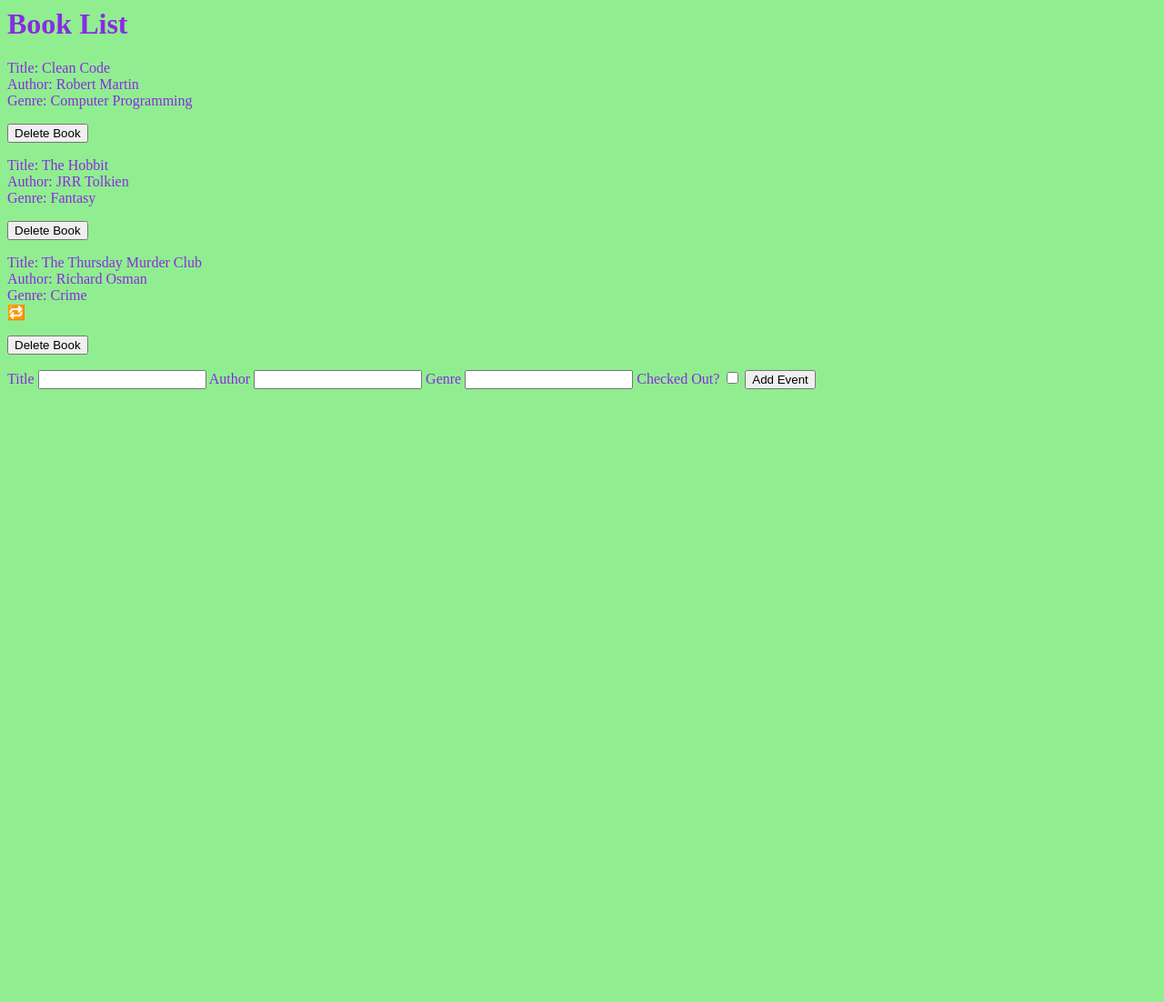
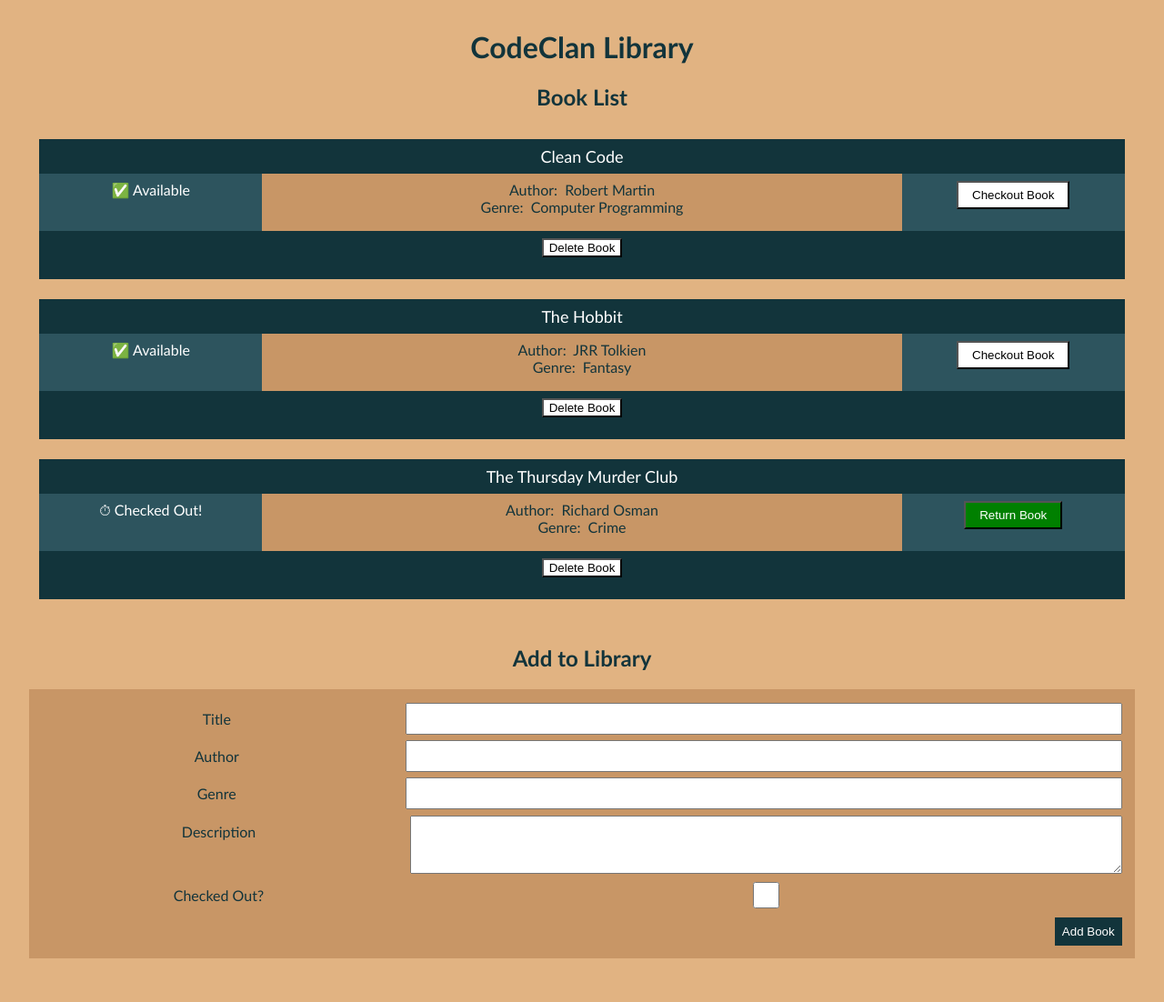
Before and after one commit to EJDC/CC-W3D5-Codeclan_Library_Flask_Homework, a Flask app: page /books in a window 1280 px wide. Shown: the whole page at 91% size. Before the commit the page ends 428 px from the top, so only its background shows below. Run offline with Flask 2, Linux system fonts and the light colour scheme.

Commit message:
:white_check_mark: Complete

```diff
--- a/controllers/controller.py
+++ b/controllers/controller.py
@@ -1,11 +1,18 @@
 from flask import render_template, request, redirect
 from app import app
-from models.book_manager import books, add_new_book, remove_book
+from models.book_manager import books, add_new_book, remove_book, check_in_book, check_out_book
 from models.book import Book
 
 @app.route('/books')
 def index():
     return render_template('index.html', title='Home', books=books)
+
+@app.route('/books/<index>')
+def single_book(index):
+  chosen_book = books[int(index)]
+  return render_template('book.html', title= 'Book Information', books=books, book=chosen_book)
+
+#   order=orders[int(order_id)]
 
 @app.route('/books', methods=['POST'])
 def add_book():
@@ -13,11 +20,22 @@ def add_book():
     author = request.form['author']
     genre = request.form['genre']
     checked_out = True if 'checked_out' in request.form else False
-    new_book = Book(title, author, genre, checked_out)
+    description = request.form['description']
+    new_book = Book(title, author, genre, checked_out, description)
     add_new_book(new_book)
     return render_template('index.html', title='Home', books=books)
 
 @app.route('/books/delete/<index>', methods=['POST'])
-def delete_event(index):
+def delete_book(index):
     remove_book(int(index))
     return redirect('/books')
+
+@app.route('/books/check_out/<index>', methods=['POST'])
+def checkout_book(index):
+    check_out_book(int(index))
+    return redirect(request.referrer)
+
+@app.route('/books/check_in/<index>', methods=['POST'])
+def checkin_book(index):
+    check_in_book(int(index))
+    return redirect(request.referrer)
--- a/models/book.py
+++ b/models/book.py
@@ -1,7 +1,8 @@
 class Book():
 
-    def __init__(self, title, author, genre, checked_out):
+    def __init__(self, title, author, genre, checked_out, description):
         self.title = title
         self.author = author
         self.genre = genre
         self.checked_out = checked_out
+        self.description = description
--- a/models/book_manager.py
+++ b/models/book_manager.py
@@ -1,8 +1,12 @@
 from models.book import *
 
-book1 = Book("Clean Code", "Robert Martin", "Computer Programming", False)
-book2 = Book("The Hobbit", "JRR Tolkien", "Fantasy", False)
-book3 = Book("The Thursday Murder Club", "Richard Osman", "Crime", True)
+book1des = "Even bad code can function. But if code isn't clean, it can bring a development organization to its knees. Every year, countless hours and significant resources are lost because of poorly written code. But it doesn't have to be that way. Noted software expert Robert C. Martin presents a revolutionary paradigm with Clean Code: A Handbook of Agile Software Craftsmanship. Martin has teamed up with his colleagues from Object Mentor to distill their best agile practice of cleaning code 'on the fly' into a book that will instill within you the values of a software craftsman and make you a better programmer--but only if you work at it. What kind of work will you be doing? You'll be reading code--lots of code. And you will be challenged to think about what's right about that code, and what's wrong with it. More importantly, you will be challenged to reassess your professional values and your commitment to your craft."
+book2des = "The Hobbit is set within Tolkien's fictional universe and follows the quest of home-loving Bilbo Baggins, the titular hobbit, to win a share of the treasure guarded by a dragon named Smaug. Bilbo's journey takes him from his light-hearted, rural surroundings into more sinister territory."
+book3des = "In a peaceful retirement village, four unlikely friends meet up once a week to investigate unsolved murders. But when a brutal killing takes place on their very doorstep, the Thursday Murder Club find themselves in the middle of their first live case. Elizabeth, Joyce, Ibrahim and Ron might be pushing eighty but they still have a few tricks up their sleeves. Can our unorthodox but brilliant gang catch the killer before it's too late? The Times Crime Book of the Month Guardian Best Crime and Thrillers"
+
+book1 = Book("Clean Code", "Robert Martin", "Computer Programming", False, book1des)
+book2 = Book("The Hobbit", "JRR Tolkien", "Fantasy", False, book2des)
+book3 = Book("The Thursday Murder Club", "Richard Osman", "Crime", True, book3des)
 
 books = [book1, book2, book3]
 
@@ -11,3 +15,9 @@ def add_new_book(book):
 
 def remove_book(index):
     books.pop(index)
+
+def check_in_book(index):
+    books[index].checked_out = False
+
+def check_out_book(index):
+    books[index].checked_out = True
--- a/static/style.css
+++ b/static/style.css
@@ -1,10 +1,157 @@
 body {
-    background-color: lightgreen;
-    color: blueviolet;
+    background-color: #e1b382;
+    color: #12343b;
+    font-family:'Gill Sans', 'Gill Sans MT', Calibri, 'Trebuchet MS', sans-serif;
+    padding: 1.5rem;
+    text-align: center;
 }
 
-/* body > div > p {
+.book-container {
     display: flex;
-    justify-content: center;
-    flex-direction: row;
-} */
+    flex-direction: column;
+  }
+
+.book {
+    display: flex;
+    flex-flow: row wrap;
+    text-align: center;
+    padding: 0.7rem;
+}
+
+a {
+    color: white;
+    font-size: large;
+    text-decoration:none
+}
+
+.book-header {
+    color: white;
+    font-size: large;
+    text-decoration:none
+}
+
+a:hover {
+    color: blue;
+    font-size: large;
+    text-decoration:underline
+}
+
+h1 {
+    text-align: center;
+}
+
+h2, h3 {
+    text-align: center;
+}
+
+.book > * {
+    padding: 0.5rem;
+    flex: 1 100%;
+}
+
+.book-header {
+    background-color: #12343b;
+}
+
+.book-info {
+    background-color: #c89666;
+    text-align: center;
+}
+
+.book-checked-out {
+    background-color: #2d545e;
+    color: white
+}
+
+.book-checked-out-options {
+    background-color: #2d545e;
+}
+
+.book-footer {
+    background-color: #12343b;
+}
+
+.check-in input[type=submit] {
+    transition-duration: 0.4s;
+    background-color: green;
+    color: white;
+    padding: 6px 15px;
+}
+
+.check-in input[type=submit]:hover {
+    background-color: white;
+    color: black;
+}
+
+.check-out input[type=submit] {
+    transition-duration: 0.4s;
+    background-color: white;
+    padding: 6px 15px;
+}
+
+.check-out input[type=submit]:hover {
+    background-color: green;
+    color: white;
+}
+
+.delete input[type=submit] {
+    transition-duration: 0.4s;
+    background-color: white;
+    /* color: green; */
+}
+
+.delete input[type=submit]:hover {
+    background-color: red;
+    color: white;
+}
+
+.form-wrapper {
+    background-color: #c89666;
+    list-style-type: none;
+    padding: 0.7rem;
+  }
+  .form-row {
+    display: flex;
+    justify-content: flex-end;
+    padding: 0.2rem;
+  }
+
+  .form-row > label {
+    padding: 0.5rem 1rem 0.5rem 0;
+    flex: 1;
+  }
+  .form-row > input {
+    flex: 2;
+  }
+  .form-row > input,
+  .form-row > button {
+    padding: 0.5rem;
+  }
+  .form-row > button {
+   background: #12343b;
+   color: white;
+   border: 0;
+   transition-duration: 0.4s;
+  }
+
+  .form-row > button:hover {
+    background-color: green;
+    color: white;
+}
+
+.form-row > textarea {
+    flex: 2;
+    min-height: 4rem;
+}
+
+@media all and (min-width: 600px) {
+    .aside {flex: 1 0 0;}
+}
+
+@media all and (min-width: 800px) {
+    .book-info {flex: 3 0px;}
+    .book-checked-out {order: 1; }
+    .book-info {order: 2; }
+    .book-checked-out-options {order: 3; }
+    .book-footer {order: 4; }
+}
--- a/templates/base.html
+++ b/templates/base.html
@@ -4,6 +4,7 @@
       <title>{{ title }} - Library Inventory</title>
     </head>
     <body>
+      <h1>CodeClan Library</h1>
         {% block content %}
 
         {% endblock %}
--- a/templates/index.html
+++ b/templates/index.html
@@ -2,31 +2,65 @@
 
 
 {% block content %}
-<h1>Book List</h1>
+<h2>Book List</h2>
+<div class="book-container">
   {% for book in books %}
-<div>
-  <p>
-      Title:  {{ book.title }} <br>
-      Author: {{ book.author }} <br>
-      Genre:  {{ book.genre}} <br>
+    <div class="book">
+      <header class="book-header"><a href="books/{{books.index(book)}}"> {{ book.title }} </a></header>
+      <article class="book-info">
+      Author:&nbsp;&nbsp;{{ book.author }} <br>
+      Genre:&nbsp;&nbsp;{{ book.genre}} <br>
+      </article>
       {% if book.checked_out %}
-      <span>&#128257;</span>
+      <aside class="aside book-checked-out">&#9201;  Checked Out!</aside>
+      <aside class="aside book-checked-out-options">
+        <form class="check-in" action="/books/check_in/{{ books.index(book) }}" method="post">
+          <input type="submit" value="Return Book">
+        </form>
+      </aside>
+      {% else %}
+      <aside class="aside book-checked-out">&#9989;  Available</aside>
+      <aside class="aside book-checked-out-options">
+        <form class="check-out" action="/books/check_out/{{ books.index(book) }}" method="post">
+        <input type="submit" value="Checkout Book"></form>
+      </aside>
       {% endif %}
-      <form action="/books/delete/{{ books.index(book) }}" method="post">
+      <footer class="book-footer">
+      <form class="delete" action="/books/delete/{{ books.index(book) }}" method="post">
       <input type="submit" value="Delete Book">
       </form>
-  </p>
+      </footer>
     </div>
   {% endfor %}
-<form action="/books" method="post">
+  </div>
+
+<br>
+<h2>Add to Library</h2>
+<form class="add_book" action="/books" method="post">
+  <ul class="form-wrapper">
+    <li class="form-row">
       <label for="title">Title</label>
       <input type="text" name="title" id="title">
+    </li>
+    <li class="form-row">
       <label for="author">Author</label>
-  <input type="text" name="author" id="author">
+      <input type="text" name='author' id="author">
+    </li>
+    <li class="form-row">
       <label for="genre">Genre</label>
       <input type="text" name="genre" id="genre">
+    </li>
+    <li class="form-row">
+      <label for="description">Description</label>
+      <textarea name="description" id="description"></textarea>
+    <li class="form-row">
       <label for="checked_out">Checked Out?</label>
-  <input type="checkbox" name="checked_out" id="checked_out" value = "false">
-  <input type="submit" value="Add Event">
+      <input type="checkbox" name="checked_out" id="checked_out" value = "true">
+    </li>
+    <li class="form-row">
+      <button class="add-book-button" type="submit">Add Book</button>
+    </li>
+  </ul>
 </form>
+
 {% endblock %}
```
Also changed, not shown: templates/book.html (added, +37 -0 lines), 1 other file. Lines whose indentation alone changed are shown as unchanged.
